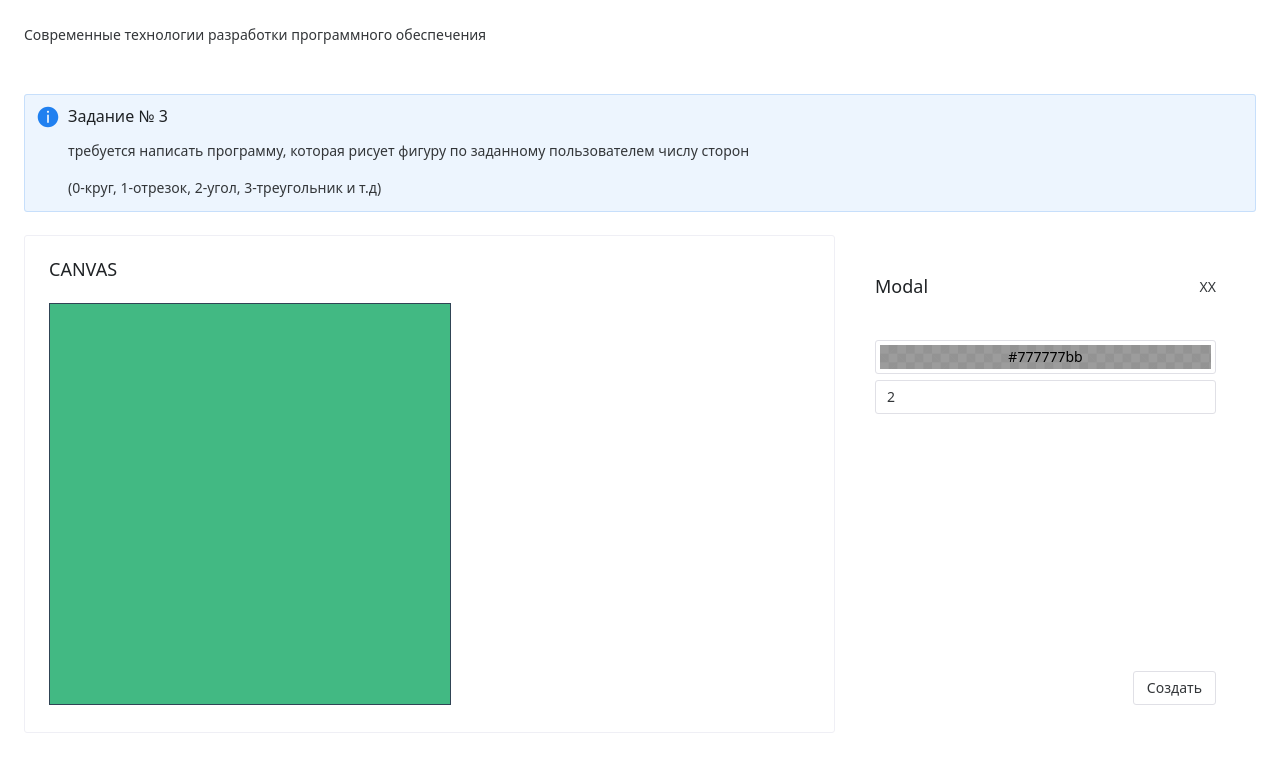
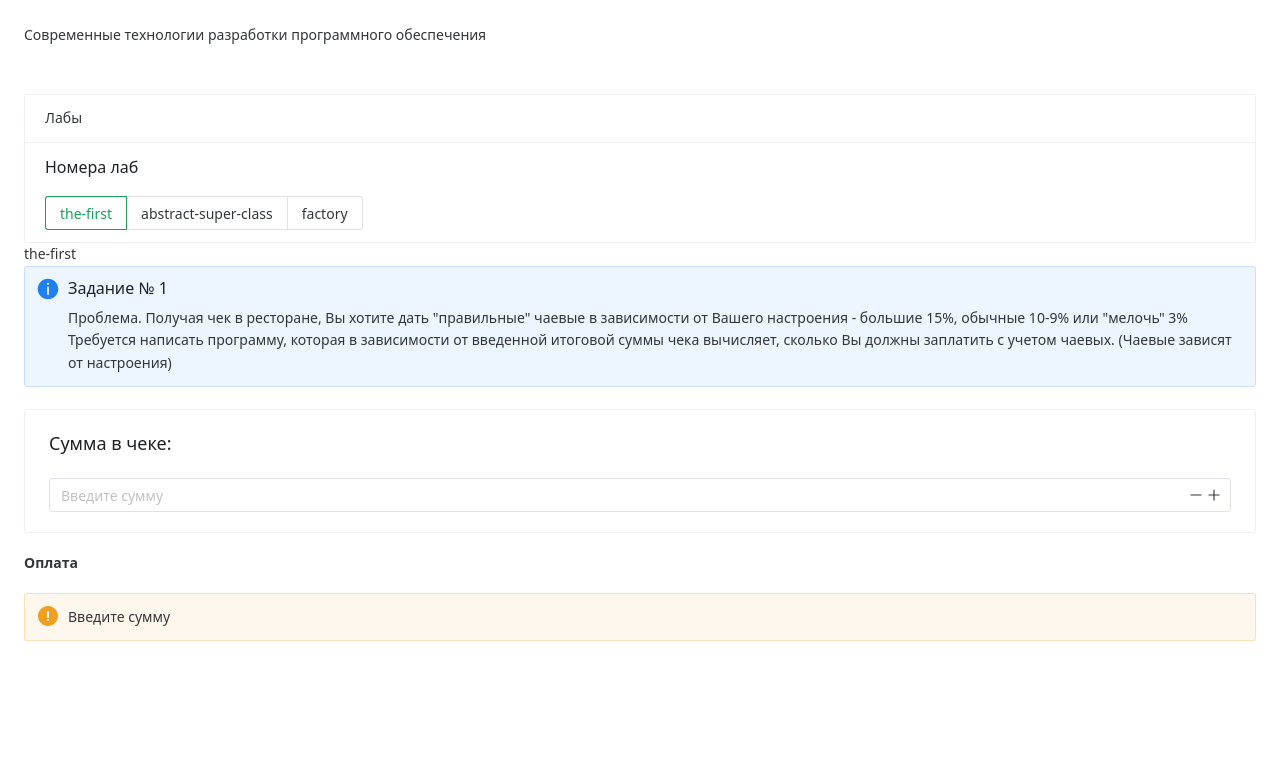
Before and after one commit to Hakoba/domashka, a Vue app: page / in a window 1280 px wide. Shown: the top 772 px of the page. Built offline with nearby package versions, Linux system fonts and the light colour scheme; a small style sheet from the web is missing.

Commit message:
update view and readme

```diff
--- a/src/App.vue
+++ b/src/App.vue
@@ -1,10 +1,25 @@
-<script setup lang="ts">
-// This starter template is using Vue 3 <script setup> SFCs
-// Check out https://v3.vuejs.org/api/sfc-script-setup.html#sfc-script-setup
-import {ruRU} from "naive-ui";
+<script lang="ts">
+import Factory from "./Tasks/3/Factory.vue";
 import TheFirst from "./Tasks/1/TheFirst.vue";
 import AbstractSuperClass from "./Tasks/2/AbstractSuperClass.vue";
-import Factory from "./Tasks/3/Factory.vue";
+import {defineComponent} from "vue";
+export default defineComponent( {
+  components: {
+    Factory,
+    TheFirst,
+    AbstractSuperClass
+  }
+})
+</script>
+<script setup lang="ts">
+import {ruRU} from "naive-ui";
+
+import {ref} from "vue";
+const labs = [
+  'the-first','abstract-super-class','factory'
+]
+const currentLab = ref<string>('the-first')
+
 </script>
 
 <template>
@@ -12,15 +27,39 @@ import Factory from "./Tasks/3/Factory.vue";
   <n-config-provider :locale="ruRU">
     <n-space vertical size="large">
       <n-layout>
+
         <n-layout-header
           >Современные технологии разработки программного
           обеспечения</n-layout-header
         >
+
         <n-layout-content content-style="padding: 24px;">
+          <n-list bordered>
+            <template #header> Лабы </template>
+            <n-list-item>
+
+              <n-thing title="Номера лаб" >
+                <n-radio-group v-model:value="currentLab" name="radiobuttongroup1">
+                  <n-radio-button
+                      v-for="lab in labs"
+                      :key="lab"
+                      :value="lab"
+                  >
+                    {{ lab }}
+                  </n-radio-button>
+                </n-radio-group>
+
+
+
+              </n-thing>
+            </n-list-item>
+          </n-list>
+          {{currentLab}}
           <n-notification-provider>
-            <factory></factory>
-<!--            <abstract-super-class></abstract-super-class>-->
-<!--            <TheFirst  />-->
+            <keep-alive>
+            <component :is="currentLab" />
+            </keep-alive>
+
           </n-notification-provider>
         </n-layout-content>
       </n-layout>
--- a/src/Tasks/3/Factory.vue
+++ b/src/Tasks/3/Factory.vue
@@ -1,9 +1,11 @@
 <script setup lang="ts">
 import { useNotification } from "naive-ui";
 import TheCanvas from "./TheCanvas.vue";
+
 const notification = useNotification();
 
 </script>
+
 
 <template>
   <n-alert title="Задание № 3" type="info">
```
Also changed, not shown: 1 other file (tests, documents, lock files or other folders).
